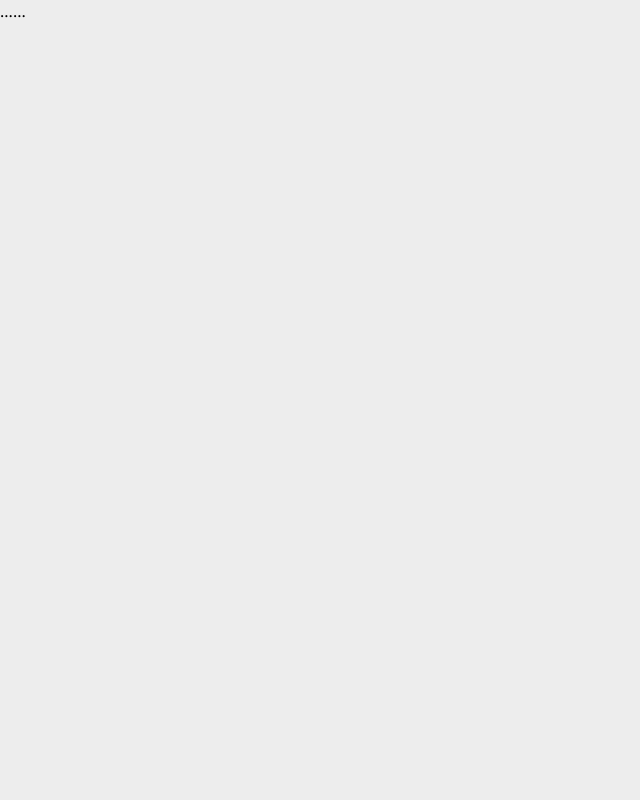
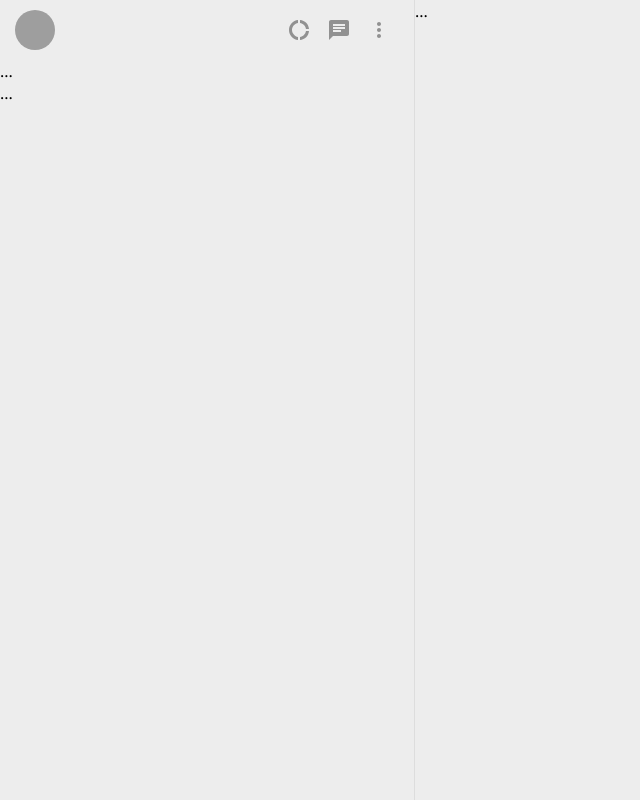
Before and after one commit to lucaspmatos/react-chat, a React (Create React App) app: page / in a window 1280 px wide. Shown: the whole page, without its empty margins (0-640 px from the left). Built offline with nearby package versions, Linux system fonts and the light colour scheme; grey boxes are pictures that could not be loaded.

Commit message:
Creating and Styling Sidebar Header

```diff
--- a/src/App.css
+++ b/src/App.css
@@ -3,13 +3,56 @@
 }
 
 body {
-  background-color: #D2DBDC;
+  background-color: #d2dbdc;
   margin: 0;
-  font-family: 'Segoe UI', Helvetica Neue, Helvetica, Lucida Grande, Arial;
+  font-family: "Segoe UI", Helvetica Neue, Helvetica, Lucida Grande, Arial;
 }
 
 .app-window {
   display: flex;
   height: 100vh;
-  background-color: #EDEDED;
+  background-color: #ededed;
 }
+
+.sidebar {
+  width: 35%;
+  max-width: 415px;
+
+  display: flex;
+  flex-direction: column;
+  border-right: 1px solid #ddd;
+}
+
+header {
+  height: 60px;
+  padding: 0 15px;
+
+  display: flex;
+  justify-content: space-between;
+  align-items: center;
+}
+
+.header--avatar {
+  width: 40px;
+  height: 40px;
+  border-radius: 20px;
+  cursor: pointer;
+}
+
+.header--buttons {
+  display: flex;
+}
+
+.header--btn {
+  width: 40px;
+  height: 40px;
+  border-radius: 20px;
+  cursor: pointer;
+
+  display: flex;
+  justify-content: center;
+  align-items: center;
+}
+
+.content-area {
+}
--- a/src/App.js
+++ b/src/App.js
@@ -2,13 +2,38 @@
 import React from "react";
 import "./App.css";
 
+import DonutLargeIcon from "@material-ui/icons/DonutLarge";
+import ChatIcon from "@material-ui/icons/Chat";
+import MoreVertIcon from "@material-ui/icons/MoreVert";
+
 export default () => {
-  return <div className="app-window">
-    <div className="sidebar">
-      ...
+  return (
+    <div className="app-window">
+      <div className="sidebar">
+        <header>
+          <img
+            className="header--avatar"
+            src="https://espacomotosdf.com.br/wp-content/plugins/ultimate-member/assets/img/default_avatar.jpg"
+            alt=""
+          />
+          <div className="header--buttons">
+            <div className="header--btn">
+              <DonutLargeIcon style={{ color: "#919191" }} />
+            </div>
+            <div className="header--btn">
+              <ChatIcon style={{ color: "#919191" }} />
+            </div>
+            <div className="header--btn">
+              <MoreVertIcon style={{ color: "#919191" }} />
+            </div>
+          </div>
+        </header>
+
+        <div className="search">...</div>
+
+        <div className="chat-list">...</div>
+      </div>
+      <div className="content-area">...</div>
     </div>
-    <div className="content-area">
-      ...
-    </div>
-  </div>
+  );
 };
```
